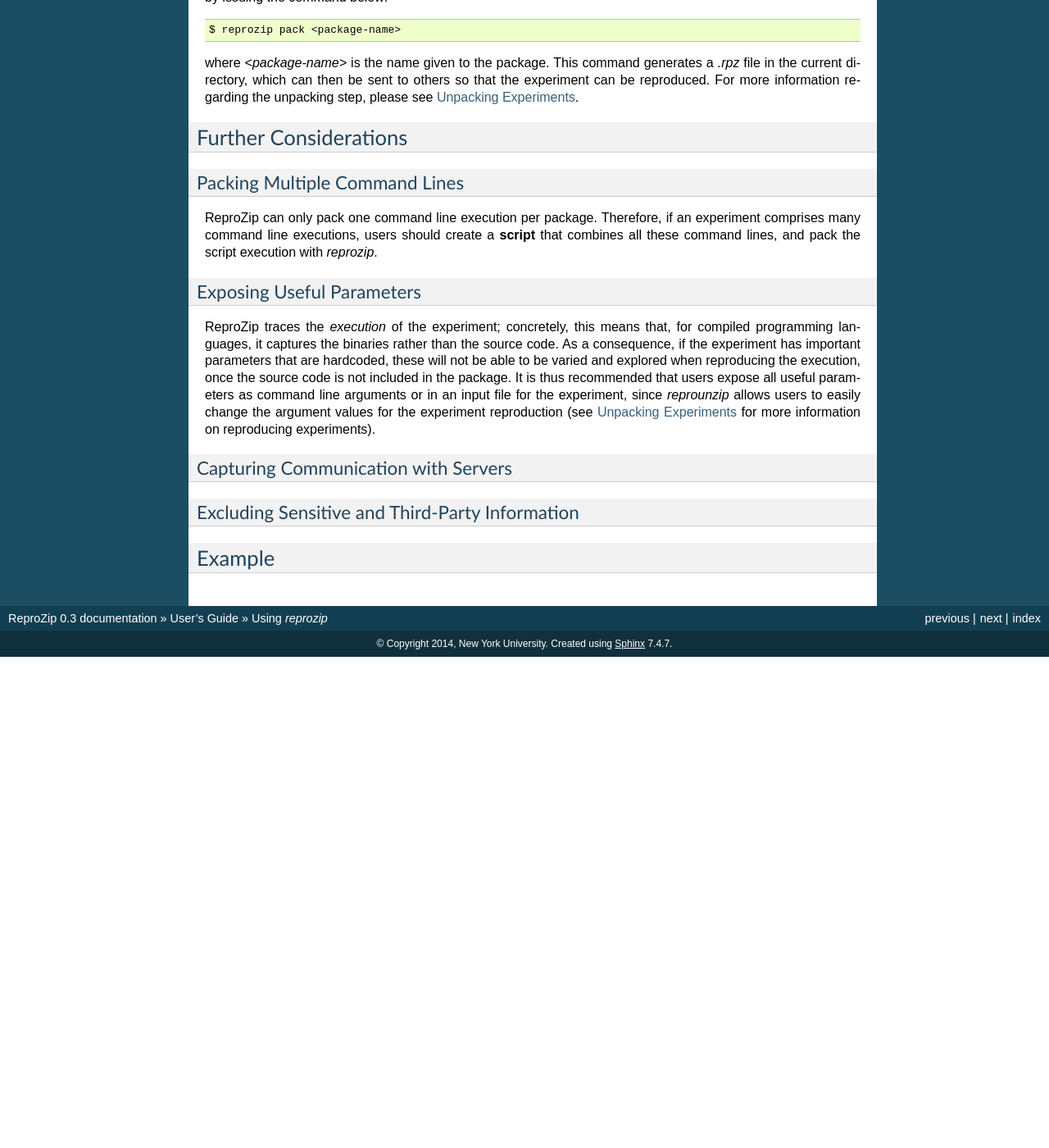
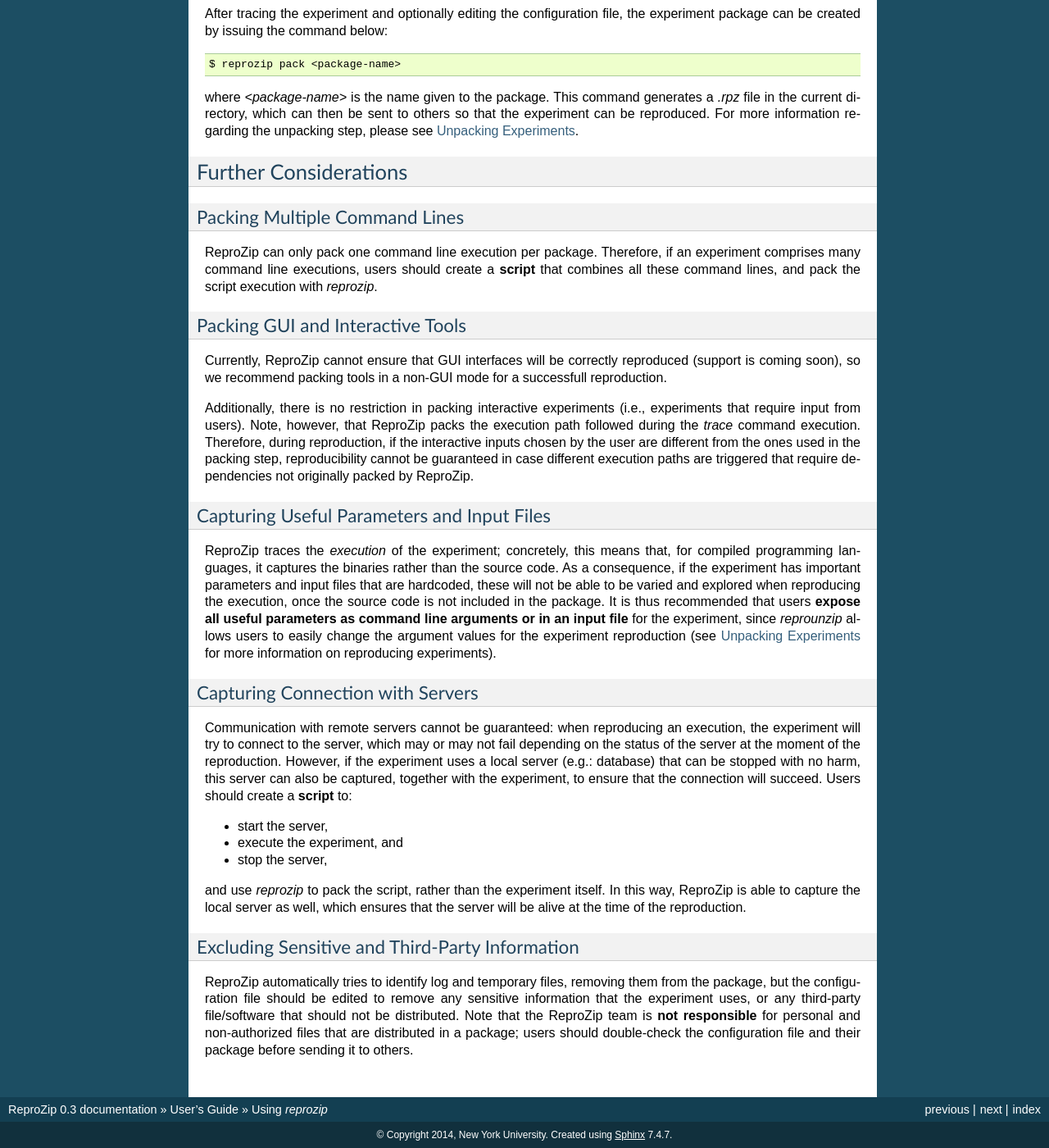
Before and after one commit to VIDA-NYU/reprozip, a Sphinx documentation site: the page built from docs/source/packing-use.rst, in a window 1280 px wide and 1400 px high, scrolled down 2124 px. Shown: the whole window at 82% size. Built offline with Sphinx 7.4.7, drawn with Linux system fonts in a browser that asks for light colours; before the commit the page ends 2925 px from its top, so only the background shows below that; some of the changed text lies outside the part shown.

Commit message:
Finished packing section.

```diff
--- a/docs/source/packing-use.rst
+++ b/docs/source/packing-use.rst
@@ -41,8 +41,8 @@
 the available `package manager <http://en.wikipedia.org/wiki/Dpkg>`_ of the system.
 This is useful to provide a more detailed information
 about the dependencies, as well as to further help when
-reproducing the experiment,
-but it may slow down the *trace* command depending
+reproducing the experiment; however,
+it may slow down the *trace* command depending
 on the amount of file dependencies that the experiment has.
 To disable this feature, users may use the flag
 *--dont-identify-packages*::
@@ -60,7 +60,7 @@
 has most of the information necessary for creating the experiment package.
 Users may edit this file prior to the creation of the package
 in order to add or remove files.
-This can be particularly useful to remove big files that
+This can be particularly useful, for instance, to remove big files that
 can be obtained elsewhere when reproducing the experiment,
 so as to keep the size of package small,
 and also to remove sensitive information that the
@@ -95,11 +95,11 @@
 
 If necessary, users may change the command line parameters by editing *<command-line-arguments>*,
 and add or remove environment variables by editing *<environment-variables>*.
-The other attributes should mostly not be changed.
+Other attributes should mostly not be changed.
 
 The next section in the configuration file shows the files
 to be packed. If the software dependencies were identified
-by the package manager of the system during the *trace* command,
+by the package manager of the system during the *trace* command execution,
 they will be listed under *packages*;
 the file dependencies not identified
 in software packages are listed under *other_files*::
@@ -128,7 +128,7 @@
 users can simply remove it from the list under *other_files*.
 
 Last, users may add file patterns under *additional_patterns*
-to include other files that were not originally detected by *reprozip*.
+to include other files that they think it will be useful for a future reproduction.
 As an example, the following would add everything under
 */etc/apache2/* and all the Python files of all users::
 
@@ -168,31 +168,81 @@
 users should create a **script** that combines all these command lines,
 and pack the script execution with *reprozip*.
 
-Exposing Useful Parameters
-++++++++++++++++++++++++++
+Packing GUI and Interactive Tools
++++++++++++++++++++++++++++++++++
+
+Currently, ReproZip cannot ensure that GUI interfaces will be
+correctly reproduced (support is coming soon), so we recommend packing tools in a non-GUI mode
+for a successfull reproduction.
+
+Additionally, there is no restriction in packing interactive experiments
+(i.e., experiments that require input from users).
+Note, however, that ReproZip packs the execution path followed
+during the *trace* command execution.
+Therefore, during reproduction, if the interactive inputs chosen
+by the user are different from the ones used in the packing step,
+reproducibility cannot be guaranteed in case
+different execution paths are triggered that
+require dependencies not originally packed by ReproZip.
+
+Capturing Useful Parameters and Input Files
++++++++++++++++++++++++++++++++++++++++++++
 
 ReproZip traces the *execution* of the experiment;
 concretely, this means that, for compiled programming languages,
 it captures the binaries rather than the source code.
 As a consequence, if the experiment has important parameters
-that are hardcoded,
+and input files that are hardcoded,
 these will not be able to be varied and explored
 when reproducing the execution, once
 the source code is not included in the package.
-It is thus recommended that users expose all
+It is thus recommended that users **expose all
 useful parameters as command line arguments
-or in an input file for the experiment,
+or in an input file** for the experiment,
 since *reprounzip* allows users to
 easily change the argument values
 for the experiment reproduction
 (see :ref:`unpacking-experiments` for more
 information on reproducing experiments).
 
-Capturing Communication with Servers
+Capturing Connection with Servers
 ++++++++++++++++++++++++++++++++++++
+
+Communication with remote servers cannot be
+guaranteed: when reproducing an execution,
+the experiment will try to connect to the server,
+which may or may not fail depending on the status
+of the server at the moment of the reproduction.
+However, if the experiment uses a local server
+(e.g.: database) that can be stopped with no harm,
+this server can also be captured,
+together with the experiment, to
+ensure that the connection will succeed.
+Users should create a **script**
+to:
+
+* start the server,
+* execute the experiment, and
+* stop the server,
+
+and use *reprozip* to pack the script, rather than
+the experiment itself.
+In this way, ReproZip is able to capture
+the local server as well,
+which ensures that the server will be alive
+at the time of the reproduction.
 
 Excluding Sensitive and Third-Party Information
 +++++++++++++++++++++++++++++++++++++++++++++++
 
-Example
-=======
+ReproZip automatically tries
+to identify log and temporary files,
+removing them from the package,
+but the configuration file should be edited to remove
+any sensitive information that the experiment uses,
+or any third-party file/software that should not
+be distributed.
+Note that the ReproZip team is **not responsible** for personal
+and non-authorized files that are distributed in a package;
+users should double-check the configuration file and
+their package before sending it to others.
```
Also changed, not shown: other parts of docs/source/packing-use.rst (+1 -1 lines).
